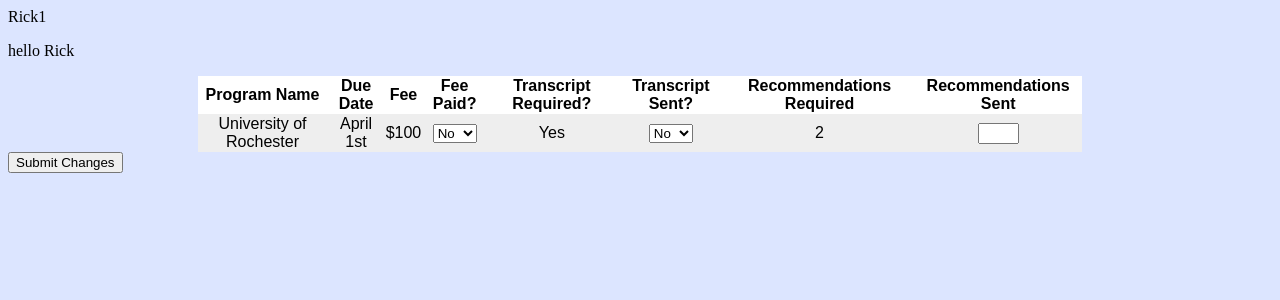
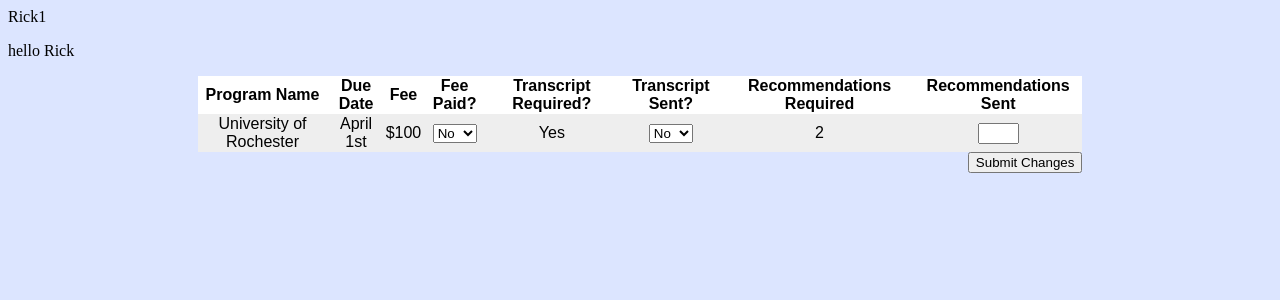
Before and after one commit to jbernie2/csc210final, a PHP site: page /php/homepage.php in a window 1280 px wide. Shown: the top 300 px of the page. Run offline with PHP 8.4, Linux system fonts and the light colour scheme; a user stored in the database is signed in; data comes from the database, SQL or seed files in the repository; tables that the repository leaves empty hold one stand-in row (values such as "Sample post"); data that the repository does not hold is empty; some libraries are stand-ins or nearby versions.

Commit message:
Submit button on the homepage in the proper position

```diff
--- a/css/ourStyle.css
+++ b/css/ourStyle.css
@@ -24,6 +24,16 @@ form{
 input#more{
 	width:300px;
 	height:40px;
+	float: right;
+}
+
+div#inputButton{
+	margin-left: auto;
+	margin-right: auto;
+	width: 70%;
+}
+
+input#inputButton{
 	float: right;
 }
 
--- a/php/homepage.php
+++ b/php/homepage.php
@@ -70,7 +70,7 @@
 		}
 		$table .= "</table>";
 
-		$table .= "<input type='submit' value='Submit Changes'/>";
+		$table .= "<div id='inputButton'><input type='submit' id='inputButton' value='Submit Changes'/></div>";
 		$table .= "</form>";
 
 		echo $table;
```
